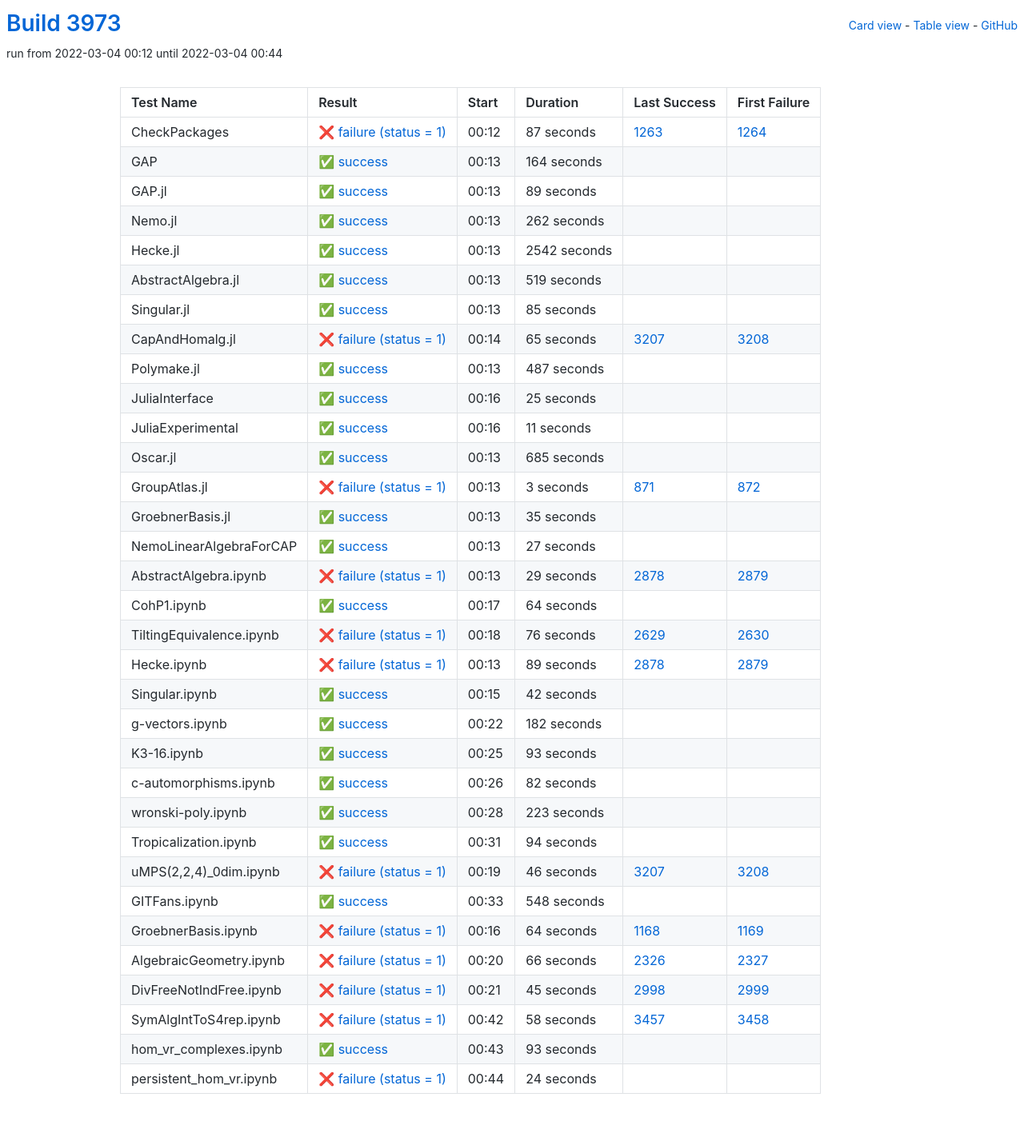
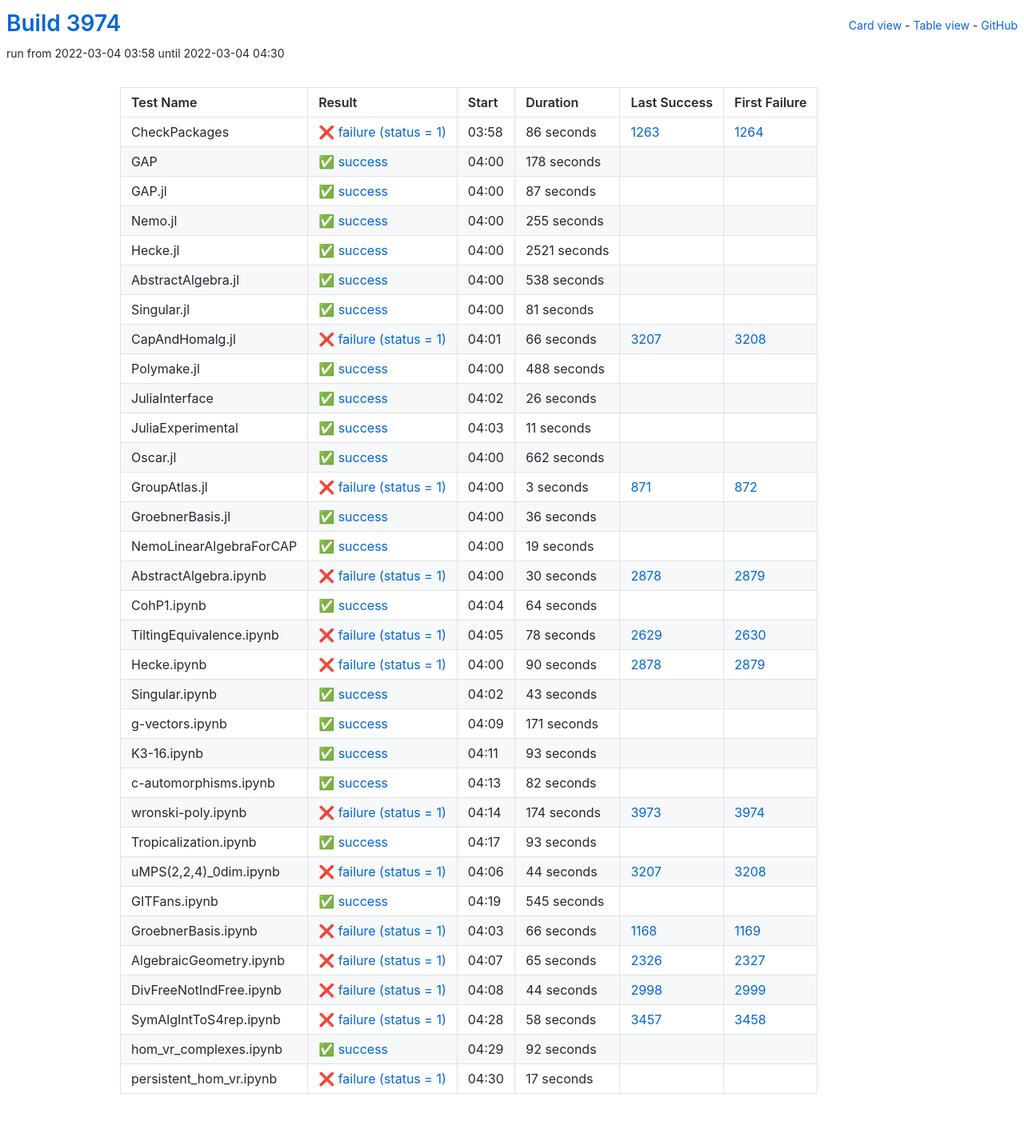
Before and after one commit to oscar-system/oscar-ci-status-stable, a Jekyll site: the page built from table.html, in a window 1280 px wide. Shown: the whole page at 80% size. Built offline with Jekyll 4.4.1, drawn with Linux system fonts in a browser that asks for light colours.

Commit message:
Build #3974

```diff
--- a/_data/ci.yml
+++ b/_data/ci.yml
@@ -1,6 +1,6 @@
 ---
-build: 3973
-build_url: https://oscarci.mathematik.uni-kl.de/job/oscar-stable/3973/
+build: 3974
+build_url: https://oscarci.mathematik.uni-kl.de/job/oscar-stable/3974/
 job: oscar-stable
 organization: oscar-system
 repo: oscar-ci-status-stable
@@ -8,128 +8,128 @@ repourl: https://github.com/oscar-system/oscar-ci-status-stable
 tests:
 - name: CheckPackages
   id: checkpackages
-  log: https://oscarci.mathematik.uni-kl.de/job/oscar-stable/3973/artifact/logs/build-3973/CheckPackages.log
-  start: 2022-03-04 00:12
+  log: https://oscarci.mathematik.uni-kl.de/job/oscar-stable/3974/artifact/logs/build-3974/CheckPackages.log
+  start: 2022-03-04 03:58
   success: false
   exitcode: 1
   status: failure
-  duration: 87
+  duration: 86
   last_success: 1263
   last_success_url: https://oscarci.mathematik.uni-kl.de/job/oscar-stable/1263/
   first_failure: 1264
   first_failure_url: https://oscarci.mathematik.uni-kl.de/job/oscar-stable/1264/
 - name: GAP
   id: gap
-  log: https://oscarci.mathematik.uni-kl.de/job/oscar-stable/3973/artifact/logs/build-3973/GAP.log
-  start: 2022-03-04 00:13
+  log: https://oscarci.mathematik.uni-kl.de/job/oscar-stable/3974/artifact/logs/build-3974/GAP.log
+  start: 2022-03-04 04:00
   success: true
   exitcode: 0
   status: success
-  duration: 164
+  duration: 178
   last_success: false
   last_success_url:
   first_failure: false
   first_failure_url:
 - name: GAP.jl
   id: gap-jl
-  log: https://oscarci.mathematik.uni-kl.de/job/oscar-stable/3973/artifact/logs/build-3973/GAP.jl.log
-  start: 2022-03-04 00:13
+  log: https://oscarci.mathematik.uni-kl.de/job/oscar-stable/3974/artifact/logs/build-3974/GAP.jl.log
+  start: 2022-03-04 04:00
   success: true
   exitcode: 0
   status: success
-  duration: 89
+  duration: 87
   last_success: false
   last_success_url:
   first_failure: false
   first_failure_url:
 - name: Nemo.jl
   id: nemo-jl
-  log: https://oscarci.mathematik.uni-kl.de/job/oscar-stable/3973/artifact/logs/build-3973/Nemo.jl.log
-  start: 2022-03-04 00:13
+  log: https://oscarci.mathematik.uni-kl.de/job/oscar-stable/3974/artifact/logs/build-3974/Nemo.jl.log
+  start: 2022-03-04 04:00
   success: true
   exitcode: 0
   status: success
-  duration: 262
+  duration: 255
   last_success: false
   last_success_url:
   first_failure: false
   first_failure_url:
 - name: Hecke.jl
   id: hecke-jl
-  log: https://oscarci.mathematik.uni-kl.de/job/oscar-stable/3973/artifact/logs/build-3973/Hecke.jl.log
-  start: 2022-03-04 00:13
+  log: https://oscarci.mathematik.uni-kl.de/job/oscar-stable/3974/artifact/logs/build-3974/Hecke.jl.log
+  start: 2022-03-04 04:00
   success: true
   exitcode: 0
   status: success
-  duration: 2542
+  duration: 2521
   last_success: false
   last_success_url:
   first_failure: false
   first_failure_url:
 - name: AbstractAlgebra.jl
   id: abstractalgebra-jl
-  log: https://oscarci.mathematik.uni-kl.de/job/oscar-stable/3973/artifact/logs/build-3973/AbstractAlgebra.jl.log
-  start: 2022-03-04 00:13
+  log: https://oscarci.mathematik.uni-kl.de/job/oscar-stable/3974/artifact/logs/build-3974/AbstractAlgebra.jl.log
+  start: 2022-03-04 04:00
   success: true
   exitcode: 0
   status: success
-  duration: 519
+  duration: 538
   last_success: false
   last_success_url:
   first_failure: false
   first_failure_url:
 - name: Singular.jl
   id: singular-jl
-  log: https://oscarci.mathematik.uni-kl.de/job/oscar-stable/3973/artifact/logs/build-3973/Singular.jl.log
-  start: 2022-03-04 00:13
+  log: https://oscarci.mathematik.uni-kl.de/job/oscar-stable/3974/artifact/logs/build-3974/Singular.jl.log
+  start: 2022-03-04 04:00
   success: true
   exitcode: 0
   status: success
-  duration: 85
+  duration: 81
   last_success: false
   last_success_url:
   first_failure: false
   first_failure_url:
 - name: CapAndHomalg.jl
   id: capandhomalg-jl
-  log: https://oscarci.mathematik.uni-kl.de/job/oscar-stable/3973/artifact/logs/build-3973/CapAndHomalg.jl.log
-  start: 2022-03-04 00:14
+  log: https://oscarci.mathematik.uni-kl.de/job/oscar-stable/3974/artifact/logs/build-3974/CapAndHomalg.jl.log
+  start: 2022-03-04 04:01
   success: false
   exitcode: 1
   status: failure
-  duration: 65
+  duration: 66
   last_success: 3207
   last_success_url: https://oscarci.mathematik.uni-kl.de/job/oscar-stable/3207/
   first_failure: 3208
   first_failure_url: https://oscarci.mathematik.uni-kl.de/job/oscar-stable/3208/
 - name: Polymake.jl
   id: polymake-jl
-  log: https://oscarci.mathematik.uni-kl.de/job/oscar-stable/3973/artifact/logs/build-3973/Polymake.jl.log
-  start: 2022-03-04 00:13
+  log: https://oscarci.mathematik.uni-kl.de/job/oscar-stable/3974/artifact/logs/build-3974/Polymake.jl.log
+  start: 2022-03-04 04:00
   success: true
   exitcode: 0
   status: success
-  duration: 487
+  duration: 488
   last_success: false
   last_success_url:
   first_failure: false
   first_failure_url:
 - name: JuliaInterface
   id: juliainterface
-  log: https://oscarci.mathematik.uni-kl.de/job/oscar-stable/3973/artifact/logs/build-3973/JuliaInterface.log
-  start: 2022-03-04 00:16
+  log: https://oscarci.mathematik.uni-kl.de/job/oscar-stable/3974/artifact/logs/build-3974/JuliaInterface.log
+  start: 2022-03-04 04:02
   success: true
   exitcode: 0
   status: success
-  duration: 25
+  duration: 26
   last_success: false
   last_success_url:
   first_failure: false
   first_failure_url:
 - name: JuliaExperimental
   id: juliaexperimental
-  log: https://oscarci.mathematik.uni-kl.de/job/oscar-stable/3973/artifact/logs/build-3973/JuliaExperimental.log
-  start: 2022-03-04 00:16
+  log: https://oscarci.mathematik.uni-kl.de/job/oscar-stable/3974/artifact/logs/build-3974/JuliaExperimental.log
+  start: 2022-03-04 04:03
   success: true
   exitcode: 0
   status: success
@@ -140,20 +140,20 @@ tests:
   first_failure_url:
 - name: Oscar.jl
   id: oscar-jl
-  log: https://oscarci.mathematik.uni-kl.de/job/oscar-stable/3973/artifact/logs/build-3973/Oscar.jl.log
-  start: 2022-03-04 00:13
+  log: https://oscarci.mathematik.uni-kl.de/job/oscar-stable/3974/artifact/logs/build-3974/Oscar.jl.log
+  start: 2022-03-04 04:00
   success: true
   exitcode: 0
   status: success
-  duration: 685
+  duration: 662
   last_success: false
   last_success_url:
   first_failure: false
   first_failure_url:
 - name: GroupAtlas.jl
   id: groupatlas-jl
-  log: https://oscarci.mathematik.uni-kl.de/job/oscar-stable/3973/artifact/logs/build-3973/GroupAtlas.jl.log
-  start: 2022-03-04 00:13
+  log: https://oscarci.mathematik.uni-kl.de/job/oscar-stable/3974/artifact/logs/build-3974/GroupAtlas.jl.log
+  start: 2022-03-04 04:00
   success: false
   exitcode: 1
   status: failure
@@ -164,44 +164,44 @@ tests:
   first_failure_url: https://oscarci.mathematik.uni-kl.de/job/oscar-stable/872/
 - name: GroebnerBasis.jl
   id: groebnerbasis-jl
-  log: https://oscarci.mathematik.uni-kl.de/job/oscar-stable/3973/artifact/logs/build-3973/GroebnerBasis.jl.log
-  start: 2022-03-04 00:13
+  log: https://oscarci.mathematik.uni-kl.de/job/oscar-stable/3974/artifact/logs/build-3974/GroebnerBasis.jl.log
+  start: 2022-03-04 04:00
   success: true
   exitcode: 0
   status: success
-  duration: 35
+  duration: 36
   last_success: false
   last_success_url:
   first_failure: false
   first_failure_url:
 - name: NemoLinearAlgebraForCAP
   id: nemolinearalgebraforcap
-  log: https://oscarci.mathematik.uni-kl.de/job/oscar-stable/3973/artifact/logs/build-3973/NemoLinearAlgebraForCAP.log
-  start: 2022-03-04 00:13
+  log: https://oscarci.mathematik.uni-kl.de/job/oscar-stable/3974/artifact/logs/build-3974/NemoLinearAlgebraForCAP.log
+  start: 2022-03-04 04:00
   success: true
   exitcode: 0
   status: success
-  duration: 27
+  duration: 19
   last_success: false
   last_success_url:
   first_failure: false
   first_failure_url:
 - name: AbstractAlgebra.ipynb
   id: abstractalgebra-ipynb
-  log: https://oscarci.mathematik.uni-kl.de/job/oscar-stable/3973/artifact/logs/build-3973/AbstractAlgebra.ipynb.log
-  start: 2022-03-04 00:13
+  log: https://oscarci.mathematik.uni-kl.de/job/oscar-stable/3974/artifact/logs/build-3974/AbstractAlgebra.ipynb.log
+  start: 2022-03-04 04:00
   success: false
   exitcode: 1
   status: failure
-  duration: 29
+  duration: 30
   last_success: 2878
   last_success_url: https://oscarci.mathematik.uni-kl.de/job/oscar-stable/2878/
   first_failure: 2879
   first_failure_url: https://oscarci.mathematik.uni-kl.de/job/oscar-stable/2879/
 - name: CohP1.ipynb
   id: cohp1-ipynb
-  log: https://oscarci.mathematik.uni-kl.de/job/oscar-stable/3973/artifact/logs/build-3973/CohP1.ipynb.log
-  start: 2022-03-04 00:17
+  log: https://oscarci.mathematik.uni-kl.de/job/oscar-stable/3974/artifact/logs/build-3974/CohP1.ipynb.log
+  start: 2022-03-04 04:04
   success: true
   exitcode: 0
   status: success
@@ -212,56 +212,56 @@ tests:
   first_failure_url:
 - name: TiltingEquivalence.ipynb
   id: tiltingequivalence-ipynb
-  log: https://oscarci.mathematik.uni-kl.de/job/oscar-stable/3973/artifact/logs/build-3973/TiltingEquivalence.ipynb.log
-  start: 2022-03-04 00:18
+  log: https://oscarci.mathematik.uni-kl.de/job/oscar-stable/3974/artifact/logs/build-3974/TiltingEquivalence.ipynb.log
+  start: 2022-03-04 04:05
   success: false
   exitcode: 1
   status: failure
-  duration: 76
+  duration: 78
   last_success: 2629
   last_success_url: https://oscarci.mathematik.uni-kl.de/job/oscar-stable/2629/
   first_failure: 2630
   first_failure_url: https://oscarci.mathematik.uni-kl.de/job/oscar-stable/2630/
 - name: Hecke.ipynb
   id: hecke-ipynb
-  log: https://oscarci.mathematik.uni-kl.de/job/oscar-stable/3973/artifact/logs/build-3973/Hecke.ipynb.log
-  start: 2022-03-04 00:13
+  log: https://oscarci.mathematik.uni-kl.de/job/oscar-stable/3974/artifact/logs/build-3974/Hecke.ipynb.log
+  start: 2022-03-04 04:00
   success: false
   exitcode: 1
   status: failure
-  duration: 89
+  duration: 90
   last_success: 2878
   last_success_url: https://oscarci.mathematik.uni-kl.de/job/oscar-stable/2878/
   first_failure: 2879
   first_failure_url: https://oscarci.mathematik.uni-kl.de/job/oscar-stable/2879/
 - name: Singular.ipynb
   id: singular-ipynb
-  log: https://oscarci.mathematik.uni-kl.de/job/oscar-stable/3973/artifact/logs/build-3973/Singular.ipynb.log
-  start: 2022-03-04 00:15
+  log: https://oscarci.mathematik.uni-kl.de/job/oscar-stable/3974/artifact/logs/build-3974/Singular.ipynb.log
+  start: 2022-03-04 04:02
   success: true
   exitcode: 0
   status: success
-  duration: 42
+  duration: 43
   last_success: false
   last_success_url:
   first_failure: false
   first_failure_url:
 - name: g-vectors.ipynb
   id: g-vectors-ipynb
-  log: https://oscarci.mathematik.uni-kl.de/job/oscar-stable/3973/artifact/logs/build-3973/g-vectors.ipynb.log
-  start: 2022-03-04 00:22
+  log: https://oscarci.mathematik.uni-kl.de/job/oscar-stable/3974/artifact/logs/build-3974/g-vectors.ipynb.log
+  start: 2022-03-04 04:09
   success: true
   exitcode: 0
   status: success
-  duration: 182
+  duration: 171
   last_success: false
   last_success_url:
   first_failure: false
   first_failure_url:
 - name: K3-16.ipynb
   id: k3-16-ipynb
-  log: https://oscarci.mathematik.uni-kl.de/job/oscar-stable/3973/artifact/logs/build-3973/K3-16.ipynb.log
-  start: 2022-03-04 00:25
+  log: https://oscarci.mathematik.uni-kl.de/job/oscar-stable/3974/artifact/logs/build-3974/K3-16.ipynb.log
+  start: 2022-03-04 04:11
   success: true
   exitcode: 0
   status: success
@@ -272,8 +272,8 @@ tests:
   first_failure_url:
 - name: c-automorphisms.ipynb
   id: c-automorphisms-ipynb
-  log: https://oscarci.mathematik.uni-kl.de/job/oscar-stable/3973/artifact/logs/build-3973/c-automorphisms.ipynb.log
-  start: 2022-03-04 00:26
+  log: https://oscarci.mathematik.uni-kl.de/job/oscar-stable/3974/artifact/logs/build-3974/c-automorphisms.ipynb.log
+  start: 2022-03-04 04:13
   success: true
   exitcode: 0
   status: success
@@ -284,92 +284,92 @@ tests:
   first_failure_url:
 - name: wronski-poly.ipynb
   id: wronski-poly-ipynb
-  log: https://oscarci.mathematik.uni-kl.de/job/oscar-stable/3973/artifact/logs/build-3973/wronski-poly.ipynb.log
-  start: 2022-03-04 00:28
+  log: https://oscarci.mathematik.uni-kl.de/job/oscar-stable/3974/artifact/logs/build-3974/wronski-poly.ipynb.log
+  start: 2022-03-04 04:14
+  success: false
+  exitcode: 1
+  status: failure
+  duration: 174
+  last_success: 3973
+  last_success_url: https://oscarci.mathematik.uni-kl.de/job/oscar-stable/3973/
+  first_failure: 3974
+  first_failure_url: https://oscarci.mathematik.uni-kl.de/job/oscar-stable/3974/
+- name: Tropicalization.ipynb
+  id: tropicalization-ipynb
+  log: https://oscarci.mathematik.uni-kl.de/job/oscar-stable/3974/artifact/logs/build-3974/Tropicalization.ipynb.log
+  start: 2022-03-04 04:17
   success: true
   exitcode: 0
   status: success
-  duration: 223
-  last_success: false
-  last_success_url:
-  first_failure: false
-  first_failure_url:
-- name: Tropicalization.ipynb
-  id: tropicalization-ipynb
-  log: https://oscarci.mathematik.uni-kl.de/job/oscar-stable/3973/artifact/logs/build-3973/Tropicalization.ipynb.log
-  start: 2022-03-04 00:31
-  success: true
-  exitcode: 0
-  status: success
-  duration: 94
+  duration: 93
   last_success: false
   last_success_url:
   first_failure: false
   first_failure_url:
 - name: uMPS(2,2,4)_0dim.ipynb
   id: umps-2-2-4-0dim-ipynb
-  log: https://oscarci.mathematik.uni-kl.de/job/oscar-stable/3973/artifact/logs/build-3973/uMPS-2-2-4-_0dim.ipynb.log
-  start: 2022-03-04 00:19
+  log: https://oscarci.mathematik.uni-kl.de/job/oscar-stable/3974/artifact/logs/build-3974/uMPS-2-2-4-_0dim.ipynb.log
+  start: 2022-03-04 04:06
   success: false
   exitcode: 1
   status: failure
-  duration: 46
+  duration: 44
   last_success: 3207
   last_success_url: https://oscarci.mathematik.uni-kl.de/job/oscar-stable/3207/
   first_failure: 3208
   first_failure_url: https://oscarci.mathematik.uni-kl.de/job/oscar-stable/3208/
 - name: GITFans.ipynb
   id: gitfans-ipynb
-  log: https://oscarci.mathematik.uni-kl.de/job/oscar-stable/3973/artifact/logs/build-3973/GITFans.ipynb.log
-  start: 2022-03-04 00:33
+  log: https://oscarci.mathematik.uni-kl.de/job/oscar-stable/3974/artifact/logs/build-3974/GITFans.ipynb.log
+  start: 2022-03-04 04:19
   success: true
   exitcode: 0
   status: success
-  duration: 548
+  duration: 545
   last_success: false
   last_success_url:
   first_failure: false
   first_failure_url:
 - name: GroebnerBasis.ipynb
   id: groebnerbasis-ipynb
-  log: https://oscarci.mathematik.uni-kl.de/job/oscar-stable/3973/artifact/logs/build-3973/GroebnerBasis.ipynb.log
-  start: 2022-03-04 00:16
+  log: https://oscarci.mathematik.uni-kl.de/job/oscar-stable/3974/artifact/logs/build-3974/GroebnerBasis.ipynb.log
+  start: 2022-03-04 04:03
   success: false
   exitcode: 1
   status: failure
-  duration: 64
+  duration: 66
   last_success: 1168
   last_success_url: https://oscarci.mathematik.uni-kl.de/job/oscar-stable/1168/
   first_failure: 1169
   first_failure_url: https://oscarci.mathematik.uni-kl.de/job/oscar-stable/1169/
 - name: AlgebraicGeometry.ipynb
   id: algebraicgeometry-ipynb
-  log: https://oscarci.mathematik.uni-kl.de/job/oscar-stable/3973/artifact/logs/build-3973/AlgebraicGeometry.ipynb.log
-  start: 2022-03-04 00:20
+  log: https://oscarci.mathematik.uni-kl.de/job/oscar-stable/3974/artifact/logs/build-3974/AlgebraicGeometry.ipynb.log
+  start: 2022-03-04 04:07
   success: false
   exitcode: 1
   status: failure
-  duration: 66
+  duration: 65
   last_success: 2326
   last_success_url: https://oscarci.mathematik.uni-kl.de/job/oscar-stable/2326/
   first_failure: 2327
   first_failure_url: https://oscarci.mathematik.uni-kl.de/job/oscar-stable/2327/
 - name: DivFreeNotIndFree.ipynb
   id: divfreenotindfree-ipynb
-  log: https://oscarci.mathematik.uni-kl.de/job/oscar-stable/3973/artifact/logs/build-3973/DivFreeNotIndFree.ipynb.log
-  start: 2022-03-04 00:21
+  log: https://oscarci.mathematik.uni-kl.de/job/oscar-stable/3974/artifact/logs/build-3974/DivFreeNotIndFree.ipynb.log
+  start: 2022-03-04 04:08
   success: false
   exitcode: 1
   status: failure
-  duration: 45
+  duration: 44
   last_success: 2998
   last_success_url: https://oscarci.mathematik.uni-kl.de/job/oscar-stable/2998/
   first_failure: 2999
   first_failure_url: https://oscarci.mathematik.uni-kl.de/job/oscar-stable/2999/
 - name: SymAlgIntToS4rep.ipynb
   id: symalginttos4rep-ipynb
-  log: https://oscarci.mathematik.uni-kl.de/job/oscar-stable/3973/artifact/logs/build-3973/SymAlgIntToS4rep.ipynb.log
-  start: 2022-03-04 00:42
+  log: https://oscarci.mathematik.uni-kl.de/job/oscar-stable/3974/artifact/logs/build-3974/SymAlgIntToS4rep.ipynb.log
+  start: 2022-03-04 04:28
   success: false
   exitcode: 1
   status: failure
@@ -380,24 +380,24 @@ tests:
   first_failure_url: https://oscarci.mathematik.uni-kl.de/job/oscar-stable/3458/
 - name: hom_vr_complexes.ipynb
   id: hom-vr-complexes-ipynb
-  log: https://oscarci.mathematik.uni-kl.de/job/oscar-stable/3973/artifact/logs/build-3973/hom_vr_complexes.ipynb.log
-  start: 2022-03-04 00:43
+  log: https://oscarci.mathematik.uni-kl.de/job/oscar-stable/3974/artifact/logs/build-3974/hom_vr_complexes.ipynb.log
+  start: 2022-03-04 04:29
   success: true
   exitcode: 0
   status: success
-  duration: 93
+  duration: 92
   last_success: false
   last_success_url:
   first_failure: false
   first_failure_url:
 - name: persistent_hom_vr.ipynb
   id: persistent-hom-vr-ipynb
-  log: https://oscarci.mathematik.uni-kl.de/job/oscar-stable/3973/artifact/logs/build-3973/persistent_hom_vr.ipynb.log
-  start: 2022-03-04 00:44
+  log: https://oscarci.mathematik.uni-kl.de/job/oscar-stable/3974/artifact/logs/build-3974/persistent_hom_vr.ipynb.log
+  start: 2022-03-04 04:30
   success: false
   exitcode: 1
   status: failure
-  duration: 24
+  duration: 17
   last_success: false
   last_success_url:
   first_failure: false
```
Also changed, not shown: README.md.
